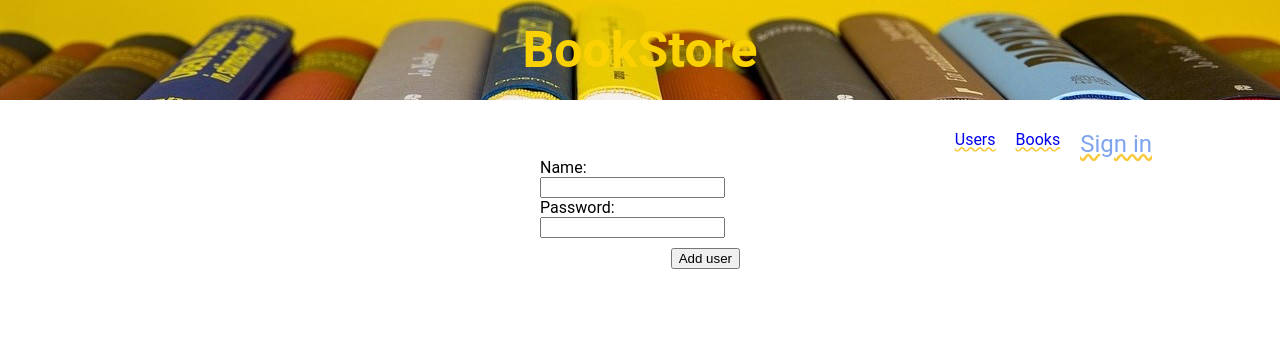
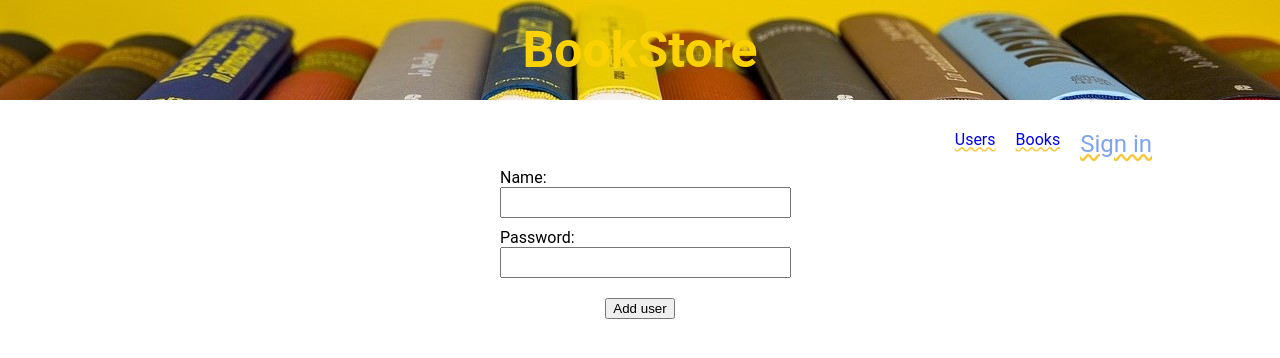
Before and after one commit to pernillamoreno/BookStore, a React (Create React App) app: page /add in a window 1280 px wide. Shown: the top 358 px of the page. Built offline with nearby package versions, Linux system fonts and the light colour scheme.

Commit message:
commit user form, some input & styling

```diff
--- a/src/app/module/SiteNav.tsx
+++ b/src/app/module/SiteNav.tsx
@@ -2,7 +2,7 @@
  * Author: Pernilla Stalbring Solino-Moreno
  * Date: Jun 2023
  *
- * This file is a for thathopfully controll my navigation.
+ * This file is will hopfully controll my navigation.
  */
 import { NavLink } from "react-router-dom";
 import Style from "./SiteNavStyle.module.css";
--- a/src/app/module/User/UserForm.tsx
+++ b/src/app/module/User/UserForm.tsx
@@ -6,24 +6,32 @@
  * For improvment it will mabey change name or i will change the location.
  *
  */
+
+import { ChangeEvent, useState } from "react";
+import Input from "../../../components/Input/Input";
 import Style from "./UserFormStyle.module.css";
 
 const UserForm = () => {
+  const [name, setName] = useState("");
+  const [password, setPassword] = useState("");
+
   return (
     <div className={Style.container}>
       <form className={Style.form}>
-        <div>
-          <label>Name:</label>
-          <div>
-            <input type="text" value="" />
-          </div>
-        </div>
-        <div>
-          <label>Password:</label>
-          <div>
-            <input type="password" value="" />
-          </div>
-        </div>
+        <Input
+          label="Name"
+          value={name}
+          onChange={(e: ChangeEvent<HTMLInputElement>) => {
+            setName(e.target.value);
+          }}
+        />
+        <Input
+          label="Password"
+          value={password}
+          onChange={(e: ChangeEvent<HTMLInputElement>) => {
+            setPassword(e.target.value);
+          }}
+        />
         <div className={Style["btn-wrapper"]}>
           <input type="submit" value="Add user" />
         </div>
--- a/src/app/module/User/UserFormStyle.module.css
+++ b/src/app/module/User/UserFormStyle.module.css
@@ -3,13 +3,12 @@
     justify-content: center;
 }
 .form {
-    width:200px;
-
-
+    width: 300px;
 
 }
 .btn-wrapper{
-    float:right;
-    margin-top: 10px;
+    display: flex;
+    justify-content: center;
+    margin-top: 20px;
 
 }
--- a/src/components/Input/Input.tsx
+++ b/src/components/Input/Input.tsx
@@ -1,9 +1,31 @@
-const Input = () => {
+/**
+ * Author: Pernilla Stalbring Solino-Moreno
+ * Date: Jun 2023
+ *
+ * This file store labels,value and type etc from UserForm.
+ */
+import { ChangeEvent } from "react";
+import Style from "./InputStyle.module.css";
+
+interface IProps {
+  label: string;
+  value: string | number;
+  type?: string;
+  onChange: (e: ChangeEvent<HTMLInputElement>) => void;
+}
+/*Here is the Inputs in my Userform.*/
+const Input = (props: IProps) => {
+  const { label, value, type = "text", onChange } = props;
   return (
-    <div>
-      <label>Name:</label>
+    <div className={Style.container}>
+      <label>{label}:</label>
       <div>
-        <input type="text" value="" />
+        <input
+          type={type}
+          value={value}
+          className={Style.input}
+          onChange={onChange}
+        />
       </div>
     </div>
   );
--- /dev/null
+++ b/src/components/Input/InputStyle.module.css
@@ -0,0 +1,10 @@
+.container {
+    margin:  10px 10px;
+}
+
+.input {
+    width: 100%;
+    height: 25px;
+    padding-left: 5px;
+
+}
```
